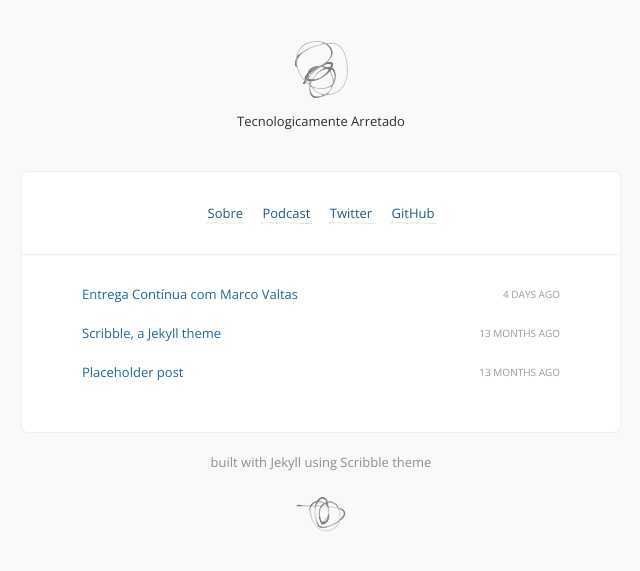
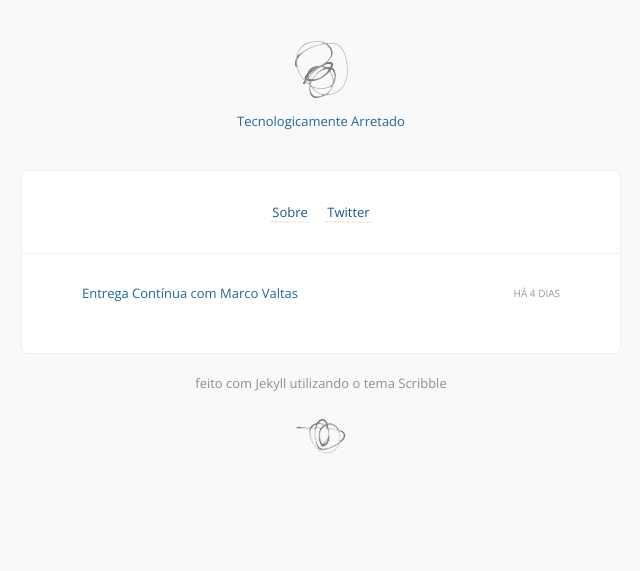
Before and after one commit to tecnologicamentearretado/tecnologicamentearretado.github.io, a Jekyll site: the page built from index.html, in a window 1280 px wide. Shown: the top 571 px of the page, without its empty margins (319-959 px from the left). Built offline with Jekyll 4.4.1, drawn with Linux system fonts in a browser that asks for light colours; Markdown is read by kramdown in place of the engine named in the settings; comment, search, counter and statistics services are not loaded.

Commit message:
Ajustezinhos

```diff
--- a/_config.yml
+++ b/_config.yml
@@ -9,14 +9,8 @@ google_analytics: UA-50519437-1
 links:
   - name:         Sobre
     url:          /sobre
-  - name:         Podcast
-    url:          http://tecnologicamentearretado.com.br
-    external:     true
   - name:         Twitter
     url:          http://twitter.com/tecno_arretado
-    external:     true
-  - name:         GitHub
-    url:          http://github.com/tecnologicamentearretado
     external:     true
 pygments:         true
 permalink:        pretty
--- a/_includes/footer.html
+++ b/_includes/footer.html
@@ -1,5 +1,5 @@
 <footer>
-  <a href="http://github.com/muan/scribble" class="muted">built with Jekyll using Scribble theme</a>
+  <a href="http://github.com/muan/scribble" class="muted">feito com Jekyll utilizando o tema Scribble</a>
   <br />
   <br />
   <img src="/images/scribble2.png" alt="scribble" />
--- a/_includes/header.html
+++ b/_includes/header.html
@@ -1,4 +1,4 @@
 <header>
 <a id="go-back-home" href="/"><img src="/images/scribble.png" alt="scribble" width="53" height="59"></a>
-<p>{{ site.title }}</p>
+<p><a href="/">{{ site.title }}</a></p>
 </header>
--- a/_includes/share.html
+++ b/_includes/share.html
@@ -1,7 +1,7 @@
 <div class="block">
 
   <div class="button">
-    <a href="https://twitter.com/share" class="twitter-share-button">Tweet arretadamente!</a>
+    <a href="https://twitter.com/share" class="twitter-share-button">Tweetar arretadamente!</a>
     <script>!function(d,s,id){var js,fjs=d.getElementsByTagName(s)[0];if(!d.getElementById(id)){js=d.createElement(s);js.id=id;js.src="//platform.twitter.com/widgets.js";fjs.parentNode.insertBefore(js,fjs);}}(document,"script","twitter-wjs");</script>
   </div>
 
--- a/_layouts/post.html
+++ b/_layouts/post.html
@@ -12,7 +12,7 @@
       <div class="content">
         <section class='post'>
           <h1 class="upcase">
-            <div class='date'>{{ page.date | date_to_string }}</div>
+            <div class='date'>{{ page.date | date: '%d/%m/%Y' }}</div>
             {{ page.title }}
           </h1>
           {{ content }}
--- a/javascripts/pd.js
+++ b/javascripts/pd.js
@@ -14,12 +14,12 @@ function prettyDate ( timeObj ) {
   if ( isNaN(day_diff) || day_diff < 0 )
     return;
 
-  return day_diff == 0 && "Today" ||
-    day_diff == 1 && "Yesterday" ||
-    day_diff < 7 && day_diff + " days ago" ||
-    day_diff < 31 && pluralize(Math.round( day_diff / 7 ), "week") + " ago" ||
-    day_diff < 366 && pluralize( Math.round( day_diff / 7 / 4 ), "month") + " ago" ||
-    day_diff >= 366 && pluralize( Math.round( day_diff / 7 / 4 / 12 ), "year") + " ago";
+  return day_diff == 0 && "Hoje" ||
+    day_diff == 1 && "Ontem" ||
+    day_diff < 7 && "Há " + day_diff + " dias" ||
+    day_diff < 31 && "Há " + Math.round( day_diff / 7 ) + " semanas" ||
+    day_diff < 366 && "Há " + Math.round( day_diff / 7 / 4 ) + " meses" ||
+    day_diff >= 366 && "Há " + Math.round( day_diff / 7 / 4 / 12 ) + " anos";
 }
 
 $(function(){
```
Also changed, not shown: _posts/2013-05-06-more-post.md (deleted, +0 -31 lines), _posts/2013-05-06-scribble-the-jekyll-theme.md (deleted, +0 -64 lines), sobre.md (renamed from about.md).
